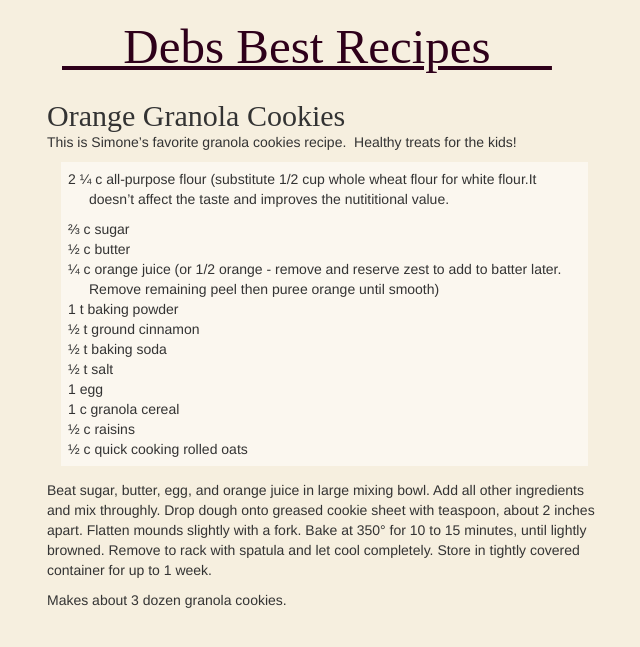
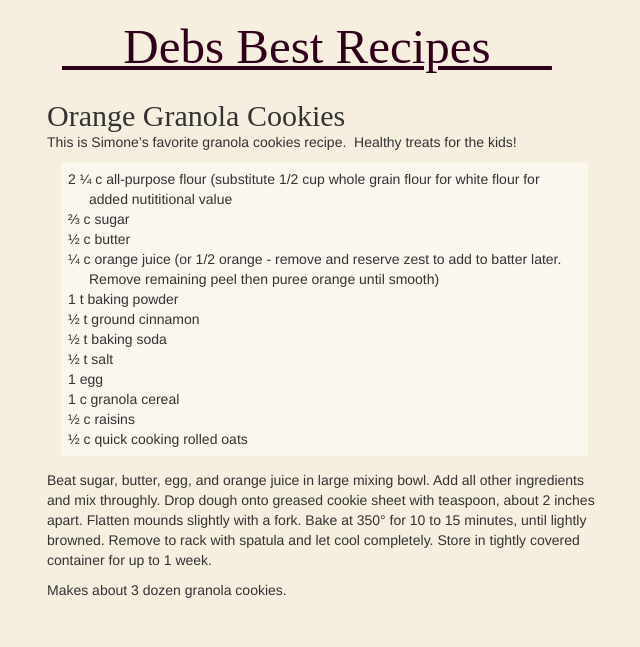
Before and after one commit to JonahBraun/debs-recipes, a Jekyll site: the page built from _posts/2005-09-07-orange-granola-cookies.md, in a window 1280 px wide. Shown: the top 647 px of the page, without its empty margins (8-648 px from the left). Built offline with Jekyll 4.4.1, drawn with Linux system fonts in a browser that asks for light colours; nearby versions of some CDN libraries; some web fonts are replaced; Markdown is read by kramdown in place of the engine named in the settings.

Commit message:
Update 2005-09-07-orange-granola-cookies.md

```diff
--- a/_posts/2005-09-07-orange-granola-cookies.md
+++ b/_posts/2005-09-07-orange-granola-cookies.md
@@ -5,8 +5,7 @@ category: desserts
 ---
 This is Simone's favorite granola cookies recipe.  Healthy treats for the kids!
 
-- 2 ¼ c all-purpose flour (substitute 1/2 cup whole wheat flour for white flour.It doesn't affect the taste and improves the nutititional value.
-
+- 2 ¼ c all-purpose flour (substitute 1/2 cup whole grain flour for white flour for added nutititional value
 - ⅔ c sugar
 - ½ c butter
 - ¼ c orange juice (or 1/2 orange - remove and reserve zest to add to batter later. Remove remaining peel then puree orange until smooth)
```
